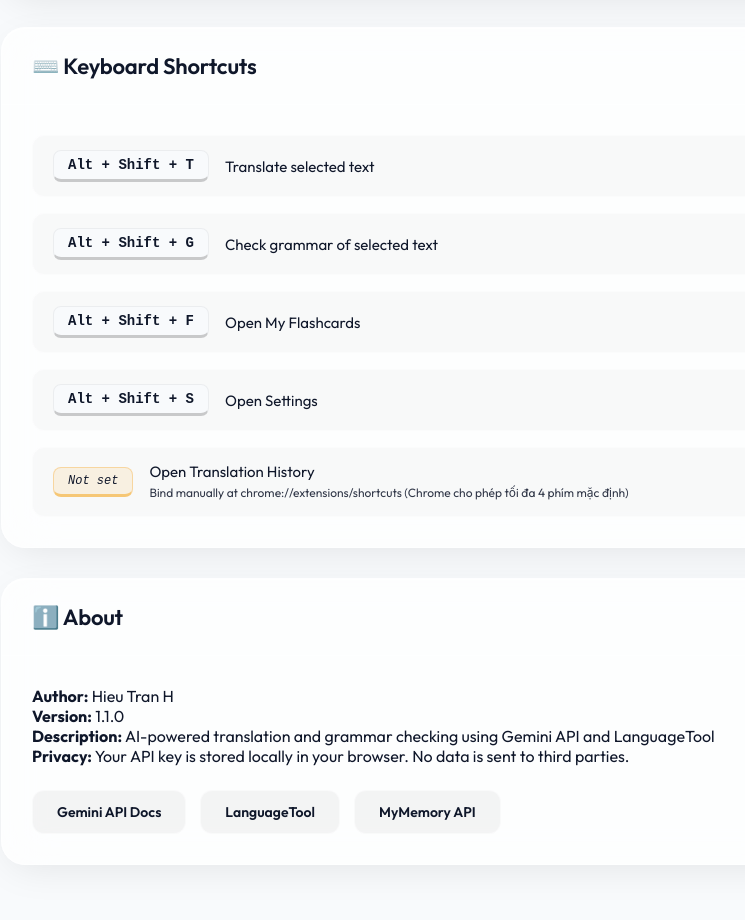
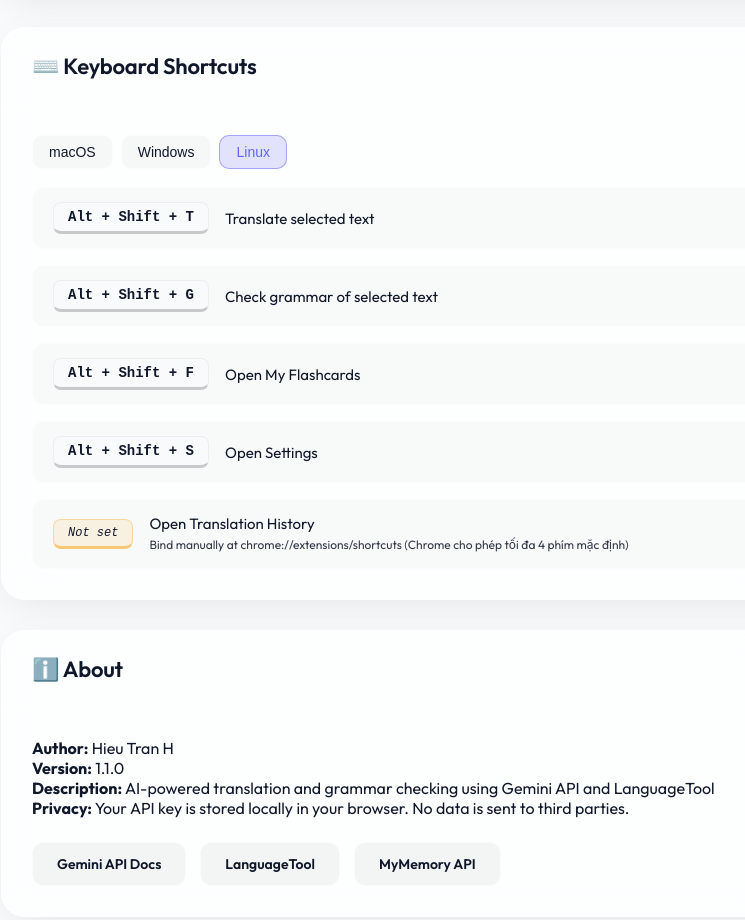
Before and after one commit to cmdn-hieutran31/extension_translate_using_ai, a browser extension: page pages/settings/settings.html in a window 1280 px wide. Shown: the part 1662-2582 px from the top of the page, without its empty margins (239-984 px from the left). Drawn offline with Linux system fonts and the light colour scheme.

Commit message:
feat: add OS-specific keyboard shortcuts tabs for improved user experience

```diff
--- a/pages/settings/settings.css
+++ b/pages/settings/settings.css
@@ -448,6 +448,35 @@ input:checked + .slider:before {
 .quota-info p:first-child { margin-top: 0; }
 
 /* Shortcuts */
+.os-tabs {
+  display: flex;
+  gap: 8px;
+  margin-bottom: 18px;
+  flex-wrap: wrap;
+}
+
+.os-tab {
+  padding: 8px 16px;
+  font-size: 14px;
+  font-weight: 500;
+  color: var(--text-primary);
+  background: rgba(128, 128, 128, 0.06);
+  border: 1px solid var(--glass-border);
+  border-radius: 10px;
+  cursor: pointer;
+  transition: background 0.2s, border-color 0.2s, color 0.2s;
+}
+
+.os-tab:hover {
+  background: rgba(128, 128, 128, 0.12);
+}
+
+.os-tab.active {
+  background: var(--primary-color, rgba(99, 102, 241, 0.18));
+  border-color: var(--primary-color, rgba(99, 102, 241, 0.5));
+  color: var(--primary-color, #6366f1);
+}
+
 .shortcut-list {
   display: flex;
   flex-direction: column;
--- a/pages/settings/settings.html
+++ b/pages/settings/settings.html
@@ -259,8 +259,13 @@
                         <h2>⌨️ Keyboard Shortcuts</h2>
                     </div>
                     <div class="card-body">
+                        <div class="os-tabs" id="osTabs" role="tablist">
+                            <button class="os-tab" data-os="mac" role="tab">macOS</button>
+                            <button class="os-tab" data-os="win" role="tab">Windows</button>
+                            <button class="os-tab" data-os="linux" role="tab">Linux</button>
+                        </div>
                         <div class="shortcut-list" id="shortcutList">
-                            <!-- populated by JS based on OS -->
+                            <!-- populated by JS based on selected OS -->
                         </div>
                     </div>
                 </section>
--- a/pages/settings/settings.js
+++ b/pages/settings/settings.js
@@ -334,21 +334,35 @@ setInterval(() => {
 
 // ========== Keyboard Shortcuts ==========
 (function renderShortcuts() {
-  const isMac = navigator.platform.toUpperCase().includes('MAC') ||
-                navigator.userAgent.toUpperCase().includes('MAC');
+  const ua = navigator.userAgent.toUpperCase();
+  const platform = (navigator.platform || '').toUpperCase();
+  let detectedOS = 'win';
+  if (platform.includes('MAC') || ua.includes('MAC')) detectedOS = 'mac';
+  else if (platform.includes('LINUX') || ua.includes('LINUX')) detectedOS = 'linux';
 
-  const mod = isMac ? '⌥ Option' : 'Alt';
-  const shortcuts = [
-    { keys: `${mod} + Shift + T`, desc: 'Translate selected text' },
-    { keys: `${mod} + Shift + G`, desc: 'Check grammar of selected text' },
-    { keys: `${mod} + Shift + F`, desc: 'Open My Flashcards' },
-    { keys: `${mod} + Shift + S`, desc: 'Open Settings' },
+  const modByOS = {
+    mac: '⌥ Option + ⇧ Shift',
+    win: 'Alt + Shift',
+    linux: 'Alt + Shift',
+  };
+
+  function buildShortcuts(os) {
+    const mod = modByOS[os];
+    return [
+      { keys: `${mod} + T`, desc: 'Translate selected text' },
+      { keys: `${mod} + G`, desc: 'Check grammar of selected text' },
+      { keys: `${mod} + F`, desc: 'Open My Flashcards' },
+      { keys: `${mod} + S`, desc: 'Open Settings' },
       { keys: 'Not set', desc: 'Open Translation History', note: 'Bind manually at chrome://extensions/shortcuts (Chrome cho phép tối đa 4 phím mặc định)' },
     ];
+  }
 
   const list = document.getElementById('shortcutList');
+  const tabs = document.querySelectorAll('#osTabs .os-tab');
   if (!list) return;
 
+  function render(os) {
+    const shortcuts = buildShortcuts(os);
     list.innerHTML = shortcuts.map(s => `
       <div class="shortcut-item">
         <kbd${s.keys === 'Not set' ? ' class="kbd-unset"' : ''}>${s.keys}</kbd>
@@ -358,6 +372,14 @@ setInterval(() => {
         </span>
       </div>
     `).join('');
+    tabs.forEach(t => t.classList.toggle('active', t.dataset.os === os));
+  }
+
+  tabs.forEach(tab => {
+    tab.addEventListener('click', () => render(tab.dataset.os));
+  });
+
+  render(detectedOS);
 })();
 
 // ========== Cross-nav buttons ==========
```
Lines whose indentation alone changed are shown as unchanged.
